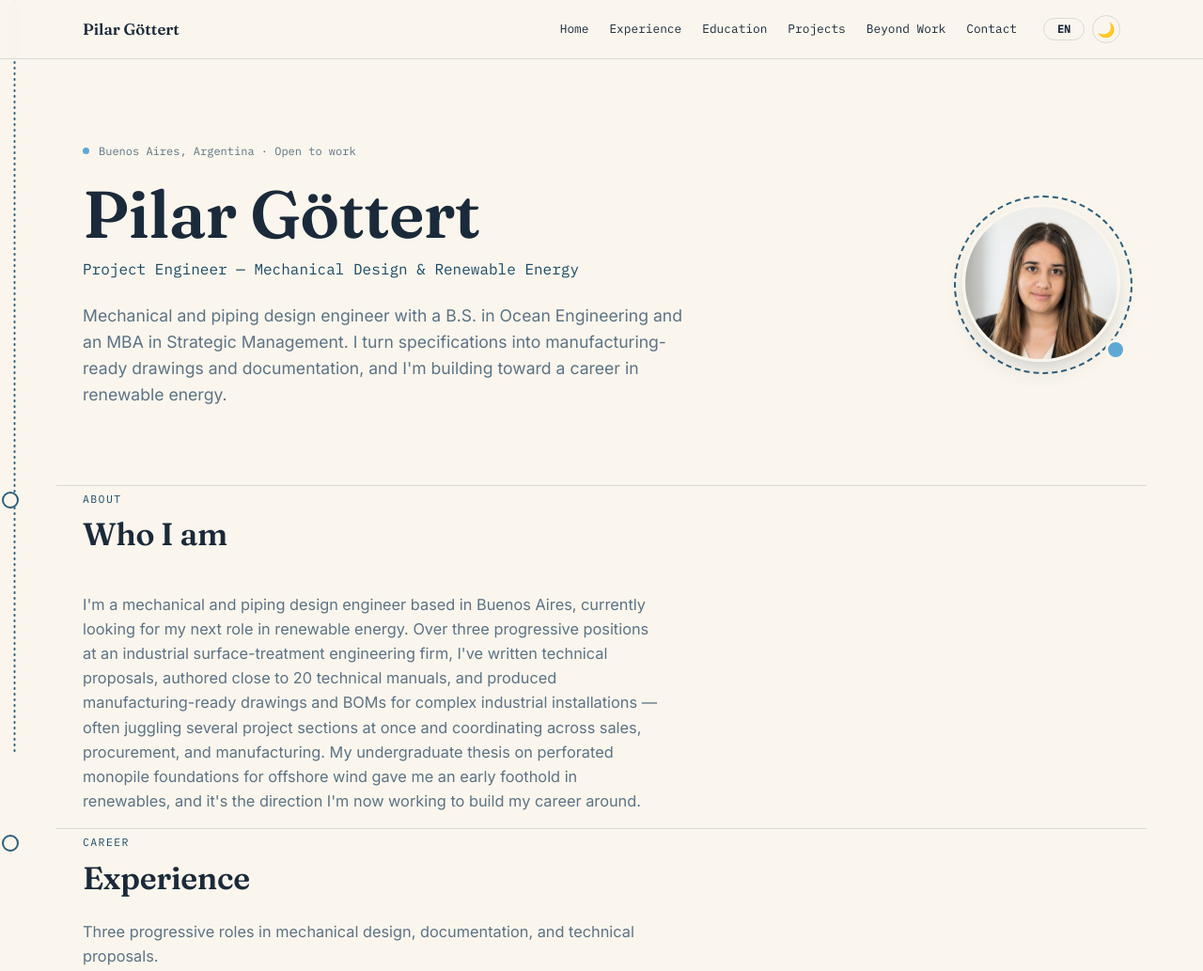
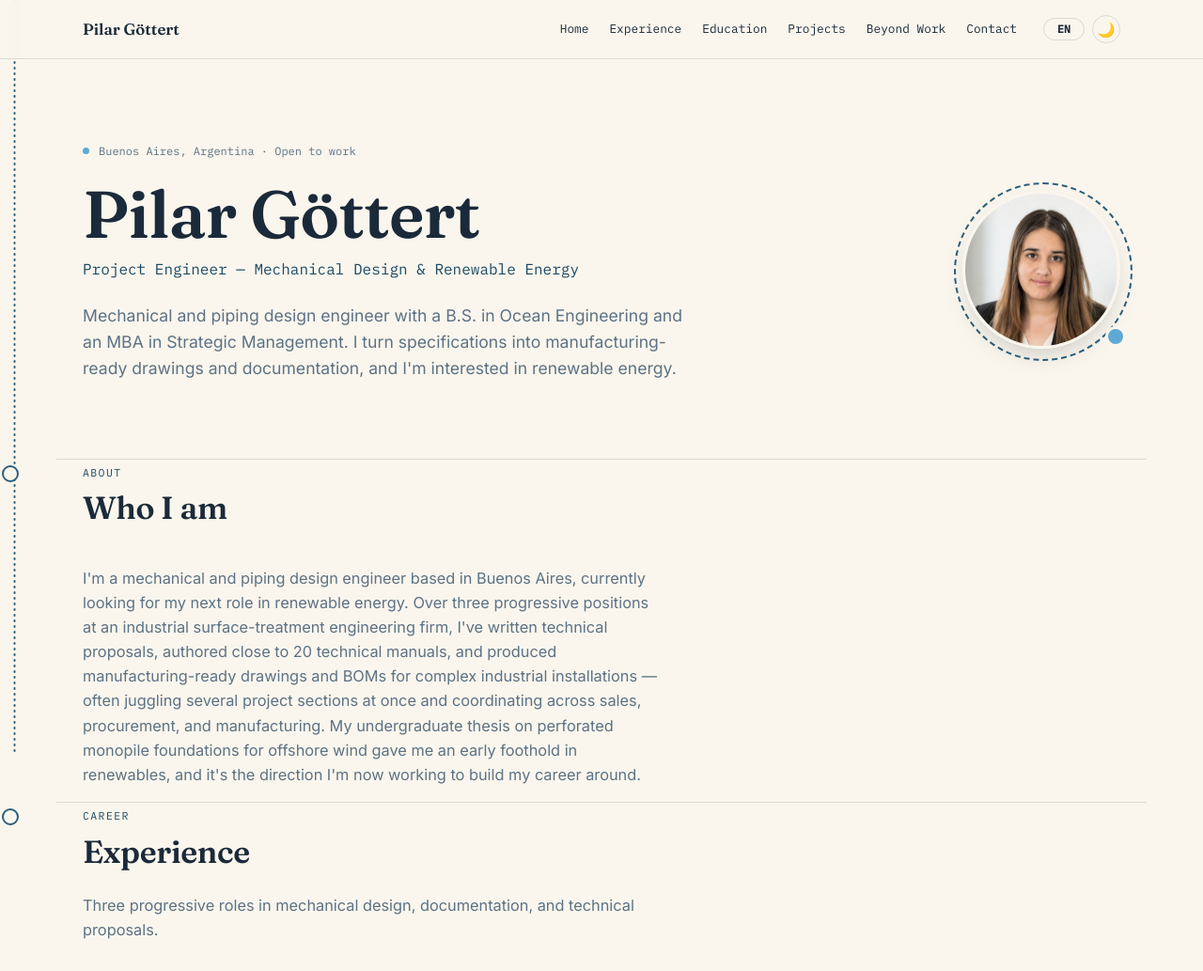
Before and after one commit to pilargottert/pilargottert.github.io, a plain HTML site: page index.html in a window 1280 px wide. Shown: the top 1033 px of the page at 94% size. Drawn offline with Linux system fonts and the light colour scheme.

Commit message:
Add files via upload

```diff
--- a/index.html
+++ b/index.html
@@ -45,10 +45,10 @@
         <div class="hero-mark"><span class="dot"></span> <span data-en="Buenos Aires, Argentina · Open to work" data-es="Buenos Aires, Argentina · Disponible para trabajar">Buenos Aires, Argentina · Open to work</span></div>
         <h1 class="title">Pilar Göttert</h1>
         <p class="hero-role" data-en="Project Engineer — Mechanical Design &amp; Renewable Energy" data-es="Ingeniera de Proyectos — Diseño Mecánico y Energías Renovables">Project Engineer — Mechanical Design &amp; Renewable Energy</p>
-        <p class="hero-sub" data-en="Mechanical and piping design engineer with a B.S. in Ocean Engineering and an MBA in Strategic Management. I turn specifications into manufacturing-ready drawings and documentation, and I'm building toward a career in renewable energy." data-es="Ingeniera en diseño mecánico y de cañerías, con una Licenciatura en Ingeniería Oceánica y un MBA en Gestión Estratégica. Convierto especificaciones en planos y documentación listos para fabricación, y estoy construyendo una carrera en energías renovables.">
+        <p class="hero-sub" data-en="Mechanical and piping design engineer with a B.S. in Ocean Engineering and an MBA in Strategic Management. I turn specifications into manufacturing-ready drawings and documentation, and I'm interested in renewable energy." data-es="Ingeniera en diseño mecánico y de cañerías, con una Licenciatura en Ingeniería Oceánica y un MBA en Gestión Estratégica. Convierto especificaciones en planos y documentación listos para fabricación, y me interesan las energías renovables.">
           Mechanical and piping design engineer with a B.S. in Ocean Engineering and an MBA in Strategic Management.
-          I turn specifications into manufacturing-ready drawings and documentation, and I'm building toward a career
-          in renewable energy.
+          I turn specifications into manufacturing-ready drawings and documentation, and I'm interested in
+          renewable energy.
         </p>
       </div>
       <div class="hero-photo">
```
Also changed, not shown: beyond-work.html (+2 -4 lines).
